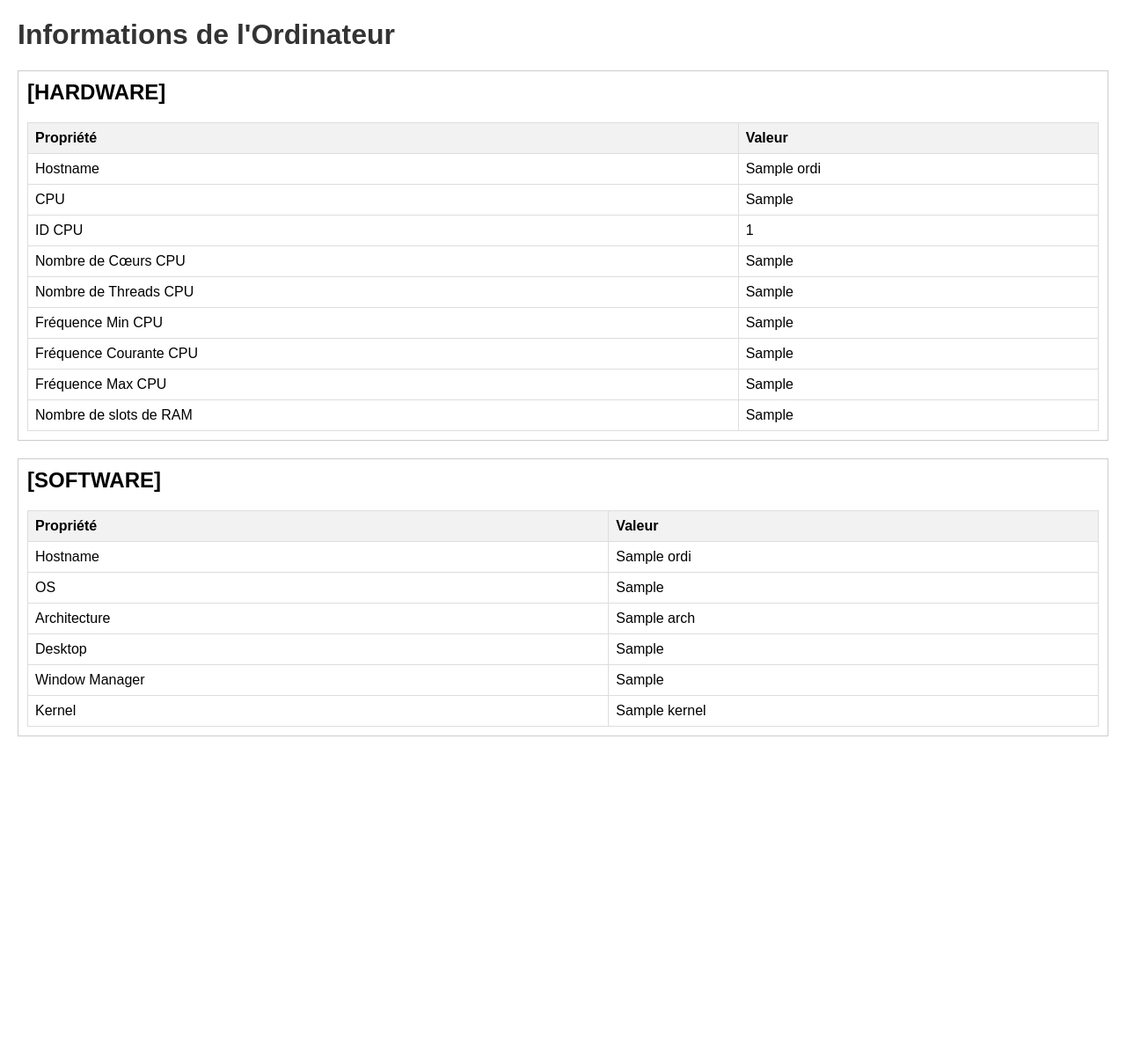
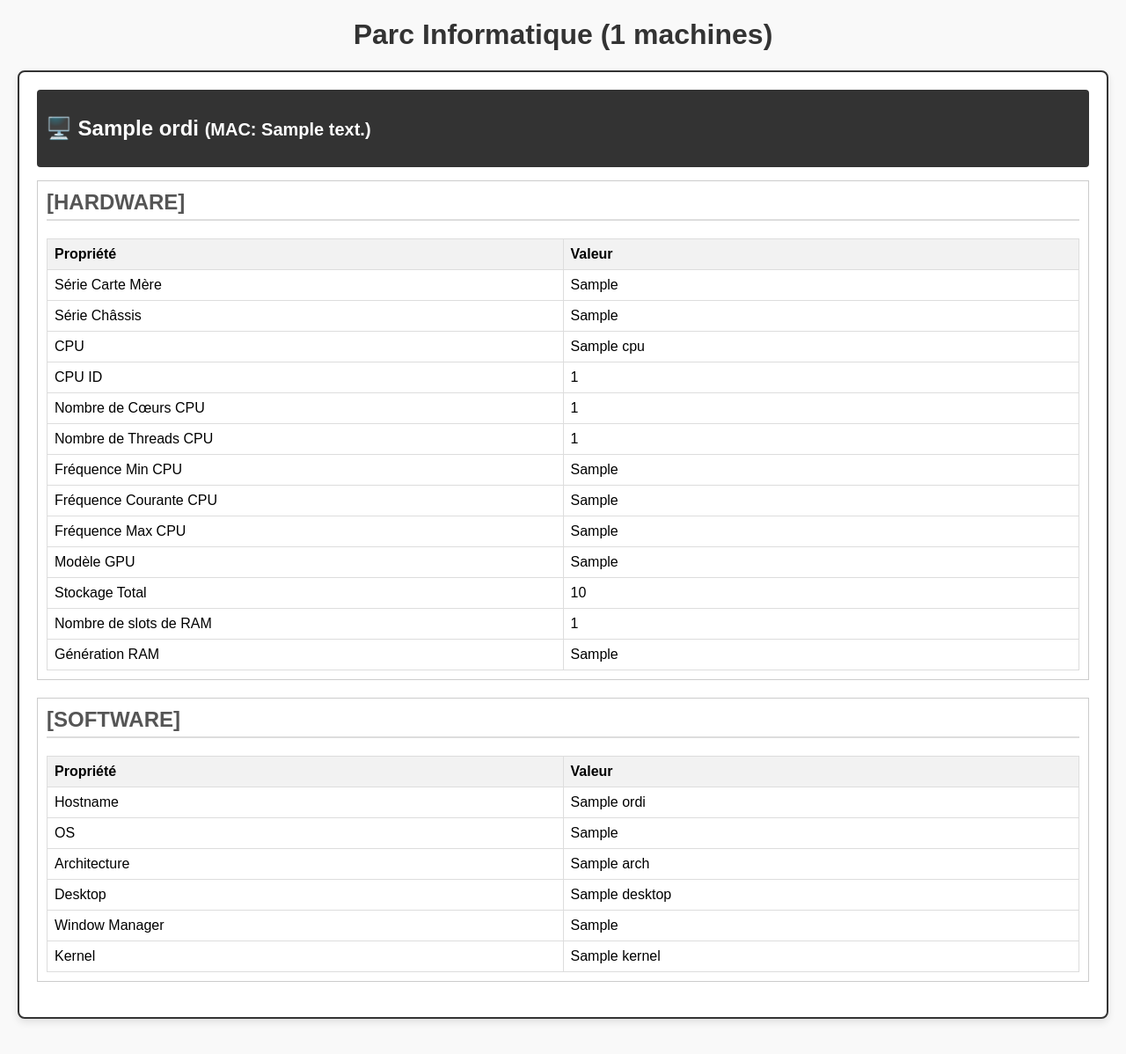
Before and after one commit to buchtioof/grabber, a FastAPI app: template templates/item.html in a window 1280 px wide. Shown: the whole page at 88% size. Before the commit the page ends 837 px from the top, so only its background shows below. Run offline with FastAPI, Linux system fonts and the light colour scheme; the template is opened without the code that fills it: most values are stand-ins (such as "Sample title", 1, 10 or a date in 2020).

Commit message:
update grabber (sql+req)

```diff
--- a/app.py
+++ b/app.py
@@ -3,50 +3,76 @@ from fastapi.responses import HTMLResponse
 from fastapi.staticfiles import StaticFiles
 from fastapi.templating import Jinja2Templates
 import json
-from grabber import Grabber
+from contextlib import asynccontextmanager
 
-app = FastAPI()
+from grabber import Grabber, flotte, create_db_and_tables
+
+@asynccontextmanager
+async def lifespan(app: FastAPI):
+    create_db_and_tables()
+    yield
+
+app = FastAPI(lifespan=lifespan)
 app.mount("/static", StaticFiles(directory="static"), name="static")
 templates = Jinja2Templates(directory="templates")
-ordi1 = Grabber()
 
 @app.post("/endpoint")
 async def receive_info(request: Request):
-    # Lire le body brut
     body = await request.body()
-    print(body)
-
-    # Parser le JSON
     try:
         data = json.loads(body)
     except json.JSONDecodeError:
         raise HTTPException(status_code=400, detail="Invalid JSON")
 
-    hw = data["HARDWARE"]
-    sw = data["SOFTWARE"]
+    sw = data.get("SOFTWARE", {})
+    # On récupère l'adresse MAC, c'est notre nouvel identifiant unique
+    mac = sw.get("mac_address")
+    hostname = sw.get("hostname", "Inconnu")
 
-    ordi1.motherboard = hw["motherboard"]
-    ordi1.cpu_model = hw["cpu_model"]
-    ordi1.cpu_id = hw["cpu_id"]
-    ordi1.cpu_cores = hw["cpu_cores"]
-    ordi1.cpu_threads = hw["cpu_threads"]
-    ordi1.cpu_frequency_min = hw["cpu_frequency_min"]
-    ordi1.cpu_frequency_cur = hw["cpu_frequency_cur"]
-    ordi1.cpu_frequency_max = hw["cpu_frequency_max"]
+    if not mac:
+        raise HTTPException(status_code=400, detail="Adresse MAC manquante dans le JSON")
 
-    ordi1.hostname = sw["hostname"]
-    ordi1.os = sw["os"]
-    ordi1.arch = sw["arch"]
-    ordi1.desktop_env = sw["desktop_env"]
-    ordi1.window_manager = sw["window_manager"]
-    ordi1.kernel = sw["kernel"]
+    # Si la machine n'est pas encore connue par son adresse MAC
+    if mac not in flotte:
+        print(f"Nouvelle machine détectée : {hostname} ({mac})")
+        flotte[mac] = Grabber(mac, hostname)
 
-    print(f"Hostname is {ordi1.hostname}")
-    print(f"Motherboard serial is {ordi1.motherboard}")
+    ordi_actuel = flotte[mac]
+    ordi_actuel.update(data)
+    ordi_actuel.save()
 
-    return {"status": "ok"}
+    return {"status": "ok", "mac": mac}
 
+@app.get("/")
+async def list_ordis(request: Request):
+    """Affiche la liste des ordis, identifiés par MAC mais affichés par Hostname."""
+    # On crée des liens qui pointent vers /ordi/ADRESSE_MAC
+    # Mais pour l'humain, on affiche "Hostname (Mac)"
+    list_items = []
+    for mac, grabber_obj in flotte.items():
+        nom_affiche = f"{grabber_obj.hostname} <small>({mac})</small>"
+        list_items.append(f'<li><a href="/ordi/{mac}">{nom_affiche}</a></li>')
 
-@app.get("/ordi1")
-async def show_info(request: Request):
-    return templates.TemplateResponse("item.html", {"request": request, "ordi": ordi1})
+    liens_html = "".join(list_items)
+
+    return HTMLResponse(f"""
+    <html>
+        <head>
+            <title>Dashboard Grabber</title>
+            <style>body{{font-family:sans-serif; padding:20px;}} li{{margin:5px 0;}}</style>
+        </head>
+        <body>
+            <h1>Tableau de bord Grabber</h1>
+            <h2>Machines connectées</h2>
+            <ul>{liens_html or "En attente de données..."}</ul>
+        </body>
+    </html>
+    """)
+
+# L'URL attend maintenant une adresse MAC (ex: /ordi/00:11:22:33:44:55)
+@app.get("/ordi/{mac_address}")
+async def show_info(request: Request, mac_address: str):
+    if mac_address in flotte:
+        return templates.TemplateResponse("item.html", {"request": request, "ordi": flotte[mac_address]})
+    else:
+        return HTMLResponse("<h1>Machine introuvable</h1>", status_code=404)
--- a/grabber.py
+++ b/grabber.py
@@ -1,36 +1,95 @@
-#!/usr/bin/python3
-import configparser
-import requests
+from typing import Optional
+from datetime import datetime
+from sqlmodel import Field, Session, SQLModel, create_engine
 
-class Grabber():
-    motherboard = " "
-    cpu_model = " "
-    cpu_id = " "
-    cpu_cores = " "
-    cpu_threads = " "
-    cpu_frequency_min = " "
-    cpu_frequency_cur = " "
-    cpu_frequency_max = " "
-    ram_size = " "
-    ram_slots = " "
-    ram_number = " "
+# --- CONFIGURATION BASE DE DONNÉES ---
+DB_FILE = "grabberman.db"
+sqlite_url = f"sqlite:///{DB_FILE}"
+engine = create_engine(sqlite_url, echo=False)
 
-    hostname = " "
-    os = " "
-    arch = " "
-    desktop_env = " "
-    window_manager = " "
-    kernel = " "
+# --- MODÈLE DE DONNÉES (TABLE SQL) ---
+class SystemLog(SQLModel, table=True):
+    id: Optional[int] = Field(default=None, primary_key=True)
+    date_scan: datetime = Field(default_factory=datetime.now)
 
-    def fetch_summary(self):
-        return
-    def shutdown():
-        return
-    def status(self):
-        return
-    def link_to_user(self,user):
-        return
-    def remove_user_access(self):
-        return
-    def show_users(self):
-        return
+    # NOUVEAU : mac_address devient un champ indexé important
+    mac_address: str = Field(index=True)
+    hostname: str
+
+    # Champs Hardware
+    motherboard: Optional[str] = None
+    cpu_model: Optional[str] = None
+    cpu_id: Optional[str] = None
+    cpu_cores: Optional[str] = None
+    cpu_threads: Optional[str] = None
+    cpu_frequency_min: Optional[str] = None
+    cpu_frequency_cur: Optional[str] = None
+    cpu_frequency_max: Optional[str] = None
+    gpu_model: Optional[str] = None
+    ram_slots: Optional[str] = None
+
+    # Champs Software
+    os: Optional[str] = None
+    arch: Optional[str] = None
+    desktop_env: Optional[str] = None
+    window_manager: Optional[str] = None
+    kernel: Optional[str] = None
+
+def create_db_and_tables():
+    SQLModel.metadata.create_all(engine)
+
+# --- GESTION DE LA FLOTTE EN MÉMOIRE ---
+# Le dictionnaire stockera maintenant : {"AA:BB:CC:DD:EE:FF": GrabberObject}
+flotte = {}
+
+class Grabber:
+    def __init__(self, mac_address, hostname="Inconnu"):
+        self.mac_address = mac_address
+        self.hostname = hostname
+        self.data_cache = {}
+
+    def update(self, json_data):
+        """Met à jour les données et prépare l'objet SQLModel."""
+        hw = json_data.get("HARDWARE", {})
+        sw = json_data.get("SOFTWARE", {})
+
+        # Mise à jour du hostname s'il a changé, mais on garde la MAC comme ancre
+        if "hostname" in sw:
+            self.hostname = sw["hostname"]
+
+        # On prépare les données pour la DB
+        self.data_cache = {
+            "mac_address": self.mac_address, # On n'oublie pas la MAC
+            "hostname": self.hostname,
+            "motherboard": hw.get("motherboard", "N/A"),
+            "cpu_model": hw.get("cpu_model", "N/A"),
+            "cpu_id": hw.get("cpu_id", "N/A"),
+            "cpu_cores": hw.get("cpu_cores", "N/A"),
+            "cpu_threads": hw.get("cpu_threads", "N/A"),
+            "cpu_frequency_min": hw.get("cpu_frequency_min", "N/A"),
+            "cpu_frequency_cur": hw.get("cpu_frequency_cur", "N/A"),
+            "cpu_frequency_max": hw.get("cpu_frequency_max", "N/A"),
+            "gpu_model": hw.get("gpu_model", "N/A"),
+            "ram_slots": hw.get("ram_slots", "N/A"),
+            "os": sw.get("os", "N/A"),
+            "arch": sw.get("arch", "N/A"),
+            "desktop_env": sw.get("desktop_env", "N/A"),
+            "window_manager": sw.get("window_manager", "N/A"),
+            "kernel": sw.get("kernel", "N/A")
+        }
+
+    def save(self):
+        """Enregistre les données via SQLModel."""
+        try:
+            log_entry = SystemLog(**self.data_cache)
+            with Session(engine) as session:
+                session.add(log_entry)
+                session.commit()
+                session.refresh(log_entry)
+            print(f"Sauvegarde réussie pour {self.hostname} ({self.mac_address})")
+        except Exception as e:
+            print(f"Erreur SQLModel : {e}")
+
+    # Permet d'accéder aux propriétés comme ordi.cpu_model dans le template
+    def __getattr__(self, name):
+        return self.data_cache.get(name, "N/A")
--- a/requirements.txt
+++ b/requirements.txt
@@ -40,3 +40,4 @@ typing-inspection==0.4.2
 typing_extensions==4.15.0
 urllib3==2.6.3
 uvicorn==0.40.0
+sqlmodel==0.0.32
--- a/templates/item.html
+++ b/templates/item.html
@@ -5,31 +5,62 @@
     <meta name="viewport" content="width=device-width, initial-scale=1.0">
     <title>Informations Système</title>
     <style>
-        body { font-family: Arial, sans-serif; margin: 20px; }
-        h1 { color: #333; }
+        body { font-family: Arial, sans-serif; margin: 20px; background-color: #f9f9f9; }
+        h1 { color: #333; text-align: center; }
+
+        /* Style pour le conteneur d'un seul PC */
+        .computer-container {
+            background-color: white;
+            border: 2px solid #333;
+            border-radius: 8px;
+            margin-bottom: 40px; /* Espace entre chaque ordi */
+            padding: 20px;
+            box-shadow: 0 4px 8px rgba(0,0,0,0.1);
+        }
+
+        .computer-header {
+            background-color: #333;
+            color: white;
+            padding: 10px;
+            border-radius: 4px;
+            margin-bottom: 15px;
+        }
+
         .section { margin-bottom: 20px; border: 1px solid #ccc; padding: 10px; }
-        .section h2 { margin-top: 0; }
-        table { width: 100%; border-collapse: collapse; }
+        .section h2 { margin-top: 0; color: #555; border-bottom: 2px solid #ddd; padding-bottom: 5px;}
+
+        table { width: 100%; border-collapse: collapse; margin-top: 10px; }
         th, td { border: 1px solid #ddd; padding: 8px; text-align: left; }
-        th { background-color: #f2f2f2; }
+        th { background-color: #f2f2f2; width: 30%; }
     </style>
 </head>
 <body>
-    <h1>Informations de l'Ordinateur</h1>
+    <h1>Parc Informatique ({{ ordinateurs|length }} machines)</h1>
+
+    {% for ordi in ordinateurs %}
+
+    <div class="computer-container">
+        <div class="computer-header">
+            <h2>🖥️ {{ ordi.hostname }} <small>(MAC: {{ ordi.mac_address }})</small></h2>
+        </div>
 
         <div class="section">
             <h2>[HARDWARE]</h2>
             <table>
                 <tr><th>Propriété</th><th>Valeur</th></tr>
-            <tr><td>Hostname</td><td>{{ ordi.hostname }}</td></tr>
-            <tr><td>CPU</td><td>{{ ordi.cpu_model }}</td></tr>
-            <tr><td>ID CPU</td><td>{{ ordi.cpu_id }}</td></tr>
-            <tr><td>Nombre de Cœurs CPU</td><td>{{ ordi.cpu_cores }}</td></tr>
-            <tr><td>Nombre de Threads CPU</td><td>{{ ordi.cpu_threads }}</td></tr>
+                <tr><td>Série Carte Mère</td><td>{{ ordi.mb_serial }}</td></tr>
+                <tr><td>Série Châssis</td><td>{{ ordi.chassis_serial }}</td></tr>
+                <tr><td>CPU</td><td>{{ ordi.cpu }}</td></tr>
+                <tr><td>CPU ID</td><td>{{ ordi.cpu_id }}</td></tr>
+                <tr><td>Nombre de Cœurs CPU</td><td>{{ ordi.cpu_cores_number }}</td></tr>
+                <tr><td>Nombre de Threads CPU</td><td>{{ ordi.cpu_threads_number }}</td></tr>
                 <tr><td>Fréquence Min CPU</td><td>{{ ordi.cpu_frequency_min }}</td></tr>
                 <tr><td>Fréquence Courante CPU</td><td>{{ ordi.cpu_frequency_cur }}</td></tr>
                 <tr><td>Fréquence Max CPU</td><td>{{ ordi.cpu_frequency_max }}</td></tr>
-            <tr><td>Nombre de slots de RAM</td><td>{{ ordi.ram_slots }}</td></tr>
+                <tr><td>Modèle GPU</td><td>{{ ordi.gpu_model }}</td></tr>
+                <tr><td>Stockage Total</td><td>{{ ordi.stockage_total }}</td></tr>
+                <tr><td>Nombre de slots de RAM</td><td>{{ ordi.ram_slots_number }}</td></tr>
+                <tr><td>Génération RAM</td><td>{{ ordi.ram_gen }}</td></tr>
             </table>
         </div>
 
@@ -40,10 +71,17 @@
                 <tr><td>Hostname</td><td>{{ ordi.hostname }}</td></tr>
                 <tr><td>OS</td><td>{{ ordi.os }}</td></tr>
                 <tr><td>Architecture</td><td>{{ ordi.arch }}</td></tr>
-            <tr><td>Desktop</td><td>{{ ordi.desktop_env }}</td></tr>
-            <tr><td>Window Manager</td><td>{{ ordi.window_manager }}</td></tr>
+                <tr><td>Desktop</td><td>{{ ordi.desktop }}</td></tr>
+                <tr><td>Window Manager</td><td>{{ ordi.wm }}</td></tr>
                 <tr><td>Kernel</td><td>{{ ordi.kernel }}</td></tr>
             </table>
         </div>
+    </div>
+
+    {% endfor %}
+    {% if not ordinateurs %}
+        <p style="text-align:center; color: red;">Aucun ordinateur enregistré dans la base de données.</p>
+    {% endif %}
+
 </body>
 </html>
```
Also changed, not shown: assets/logo.png (renamed from logo.png), grabberman.db (deleted), readme.md, 1 other file. Lines whose indentation alone changed are shown as unchanged.
